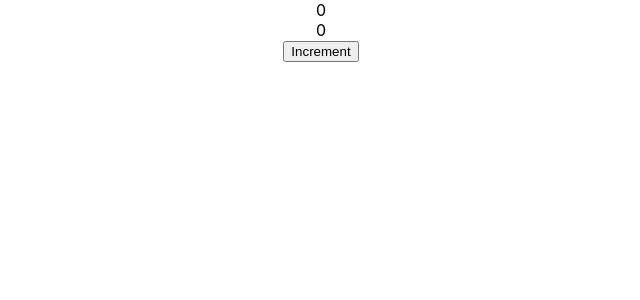
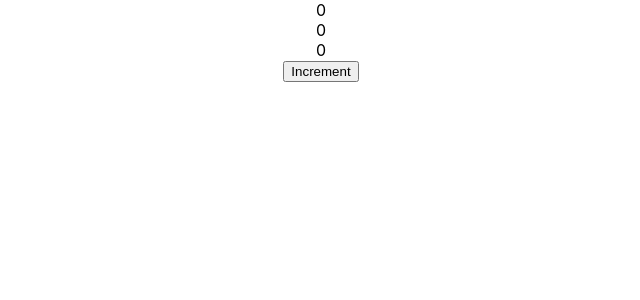
Before and after one commit to nicolaiheuckHessel/react-js.codevolution-tutorial, a React (Create React App) app: page / in a window 1280 px wide. Shown: the top 300 px of the page, without its empty margins (319-959 px from the left). Built offline with nearby package versions, Linux system fonts and the light colour scheme.

Commit message:
Episode 27 (will start on typescript react from now on)

```diff
--- a/src/components/Examples/RenderingExamples.js
+++ b/src/components/Examples/RenderingExamples.js
@@ -1,9 +1,9 @@
 import React from 'react'
-import PureComponentParentExample from '../Rendering/PureComponentParentExample'
+import ExampleParentComponent from '../Rendering/ExampleParentComponent'
 
 const RenderingExamples = () => {
   return (
-    <PureComponentParentExample />
+    <ExampleParentComponent />
   )
 }
 
--- a/src/components/Rendering/PureComponentParentExample.js
+++ b/src/components/Rendering/ExampleParentComponent.js
@@ -1,8 +1,9 @@
 import React, { Component } from 'react'
+import MemoComponentExample from './MemoComponentExample'
 import PureComponentExample from './PureComponentExample'
 import RegularComponentExample from './RegularComponentExample'
 
-export default class PureComponentParentExample extends Component {
+export default class ExampleParentComponent extends Component {
     constructor(props) {
         super(props)
 
@@ -30,6 +31,7 @@ export default class PureComponentParentExample extends Component {
             <>
                 <PureComponentExample count={this.state.count} />
                 <RegularComponentExample count={this.state.count} />
+                <MemoComponentExample count={this.state.count} />
                 <button onClick={this.increment}>Increment</button>
             </>
         )
--- a/src/components/Rendering/MemoComponentExample.js
+++ b/src/components/Rendering/MemoComponentExample.js
@@ -0,0 +1,10 @@
+import React from 'react'
+
+const MemoComponentExample = ({ count }) => {
+    console.log("MemoComponentExample: Rendered");
+    return (
+        <div>{count}</div>
+    )
+}
+
+export default React.memo(MemoComponentExample)
```
